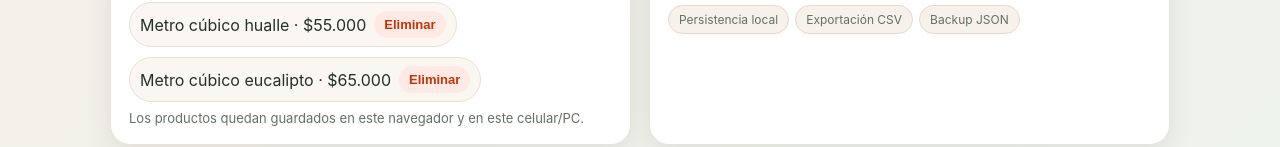
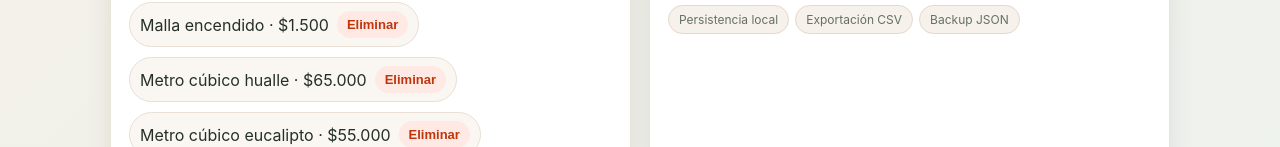
Before and after one commit to floresffmni/Control-venta-Palomino-, a plain HTML site: page index.html in a window 1280 px wide. Shown: the part 653-800 px from the top of the page. Drawn offline with Linux system fonts and the light colour scheme.

Commit message:
Update index.html

```diff
--- a/index.html
+++ b/index.html
@@ -125,8 +125,9 @@
         { name:'Saco eucalipto', price:5000 },
         { name:'Saco hualle', price:7000 },
         { name:'Saco rojo', price:4000 },
-        { name:'Metro cúbico hualle', price:55000 },
-        { name:'Metro cúbico eucalipto' , price:65000 }
+        { name:'Malla encendido', price:1500 },
+        { name:'Metro cúbico hualle', price:65000 },
+        { name:'Metro cúbico eucalipto', price:55000 },
       ];
 
       function $(id){ return document.getElementById(id); }
```
